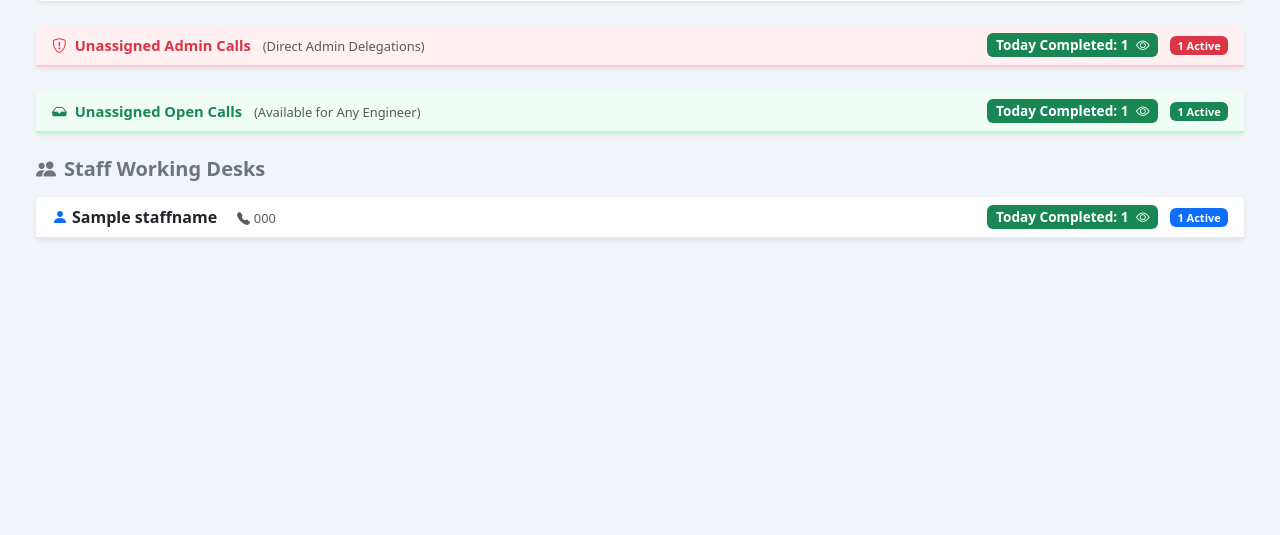
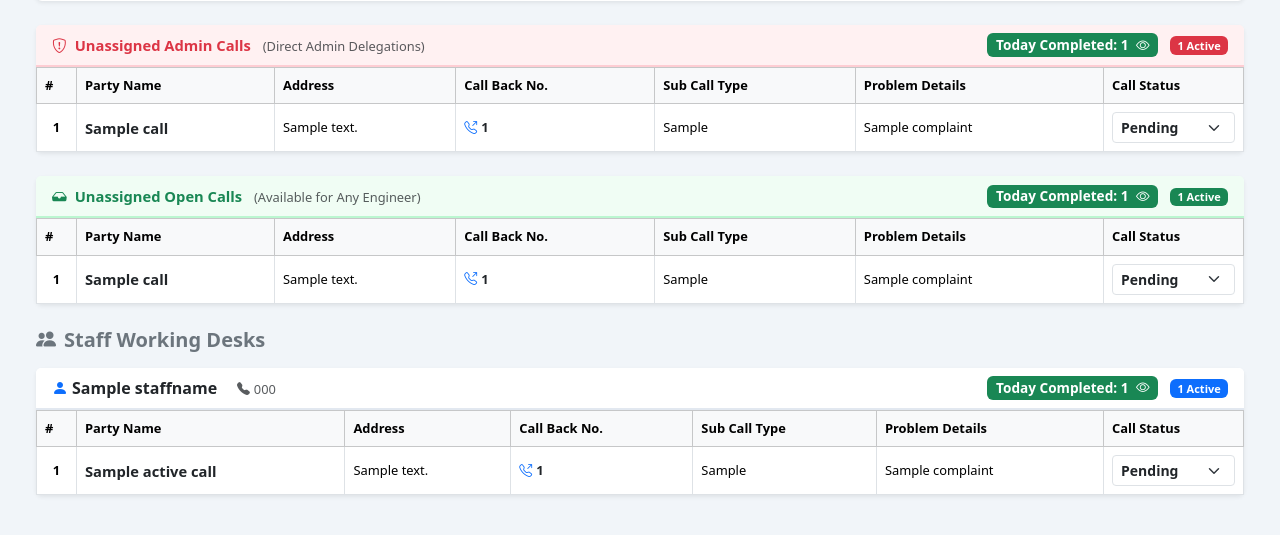
Before and after one commit to vikaspatilworks-gh/calls, a Flask app: template templates/index.html in a window 1280 px wide. Shown: the part 106-641 px from the top of the page. Run offline with Flask 3, Linux system fonts and the light colour scheme; the template is opened without the code that fills it: most values are stand-ins (such as "Sample title", 1, 10 or a date in 2020).

Commit message:
Update index.html

```diff
--- a/templates/index.html
+++ b/templates/index.html
@@ -1,3 +1,53 @@
+<!-- JINJA MACRO DEFINED FIRST AT THE TOP -->
+{% macro render_call_table(calls_list) %}
+<div class="table-responsive">
+  <table class="table table-bordered align-middle mb-0">
+    <thead class="table-light small">
+      <tr>
+        <th style="width: 40px;">#</th>
+        <th>Party Name</th>
+        <th>Address</th>
+        <th>Call Back No.</th>
+        <th>Sub Call Type</th>
+        <th>Problem Details</th>
+        <th style="width: 140px;">Call Status</th>
+      </tr>
+    </thead>
+    <tbody>
+      {% if calls_list and calls_list|length > 0 %}
+        {% for call in calls_list %}
+          {% set st = (call.status_clean or 'Pending')|lower %}
+          <tr class="clickable-row {% if st == 'complete' or st == 'completed' %}row-complete{% elif st == 'running' %}row-running{% elif st == 'other' %}row-other{% else %}row-pending{% endif %}">
+            <td class="fw-bold text-center small" onclick='editCallDetails({{ call|tojson }})'>{{ loop.index }}</td>
+            <td class="fw-bold text-dark" onclick='editCallDetails({{ call|tojson }})'>{{ call.customer_name }}</td>
+            <td class="small" onclick='editCallDetails({{ call|tojson }})'>{{ call.address }}</td>
+            <td class="small" onclick='editCallDetails({{ call|tojson }})'>
+              {% if call.callback_number or call.cust_mobile %}
+                <a href="tel:{{ call.callback_number or call.cust_mobile }}" class="text-decoration-none text-dark fw-bold" onclick="event.stopPropagation();">
+                  <i class="bi bi-telephone-outbound text-primary me-1"></i>{{ call.callback_number or call.cust_mobile }}
+                </a>
+              {% else %}-{% endif %}
+            </td>
+            <td class="small" onclick='editCallDetails({{ call|tojson }})'>{{ call.call_subtype or '-' }}</td>
+            <td class="small" onclick='editCallDetails({{ call|tojson }})'>{{ call.complaint }}</td>
+            <td>
+              <select class="form-select form-select-sm fw-semibold" onchange="quickUpdateStatus('{{ call.call_id }}', this.value)">
+                <option value="Pending" {% if st == 'pending' %}selected{% endif %}>Pending</option>
+                <option value="Running" {% if st == 'running' %}selected{% endif %}>Running</option>
+                <option value="Complete" {% if st == 'complete' or st == 'completed' %}selected{% endif %}>Complete</option>
+                <option value="Other" {% if st == 'other' %}selected{% endif %}>Other</option>
+              </select>
+            </td>
+          </tr>
+        {% endfor %}
+      {% else %}
+        <tr><td colspan="7" class="text-center py-3 text-muted small">No calls in this section.</td></tr>
+      {% endif %}
+    </tbody>
+  </table>
+</div>
+{% endmacro %}
+
 <!DOCTYPE html>
 <html lang="en">
 <head>
@@ -227,11 +223,11 @@
             <div class="row g-2 mb-2">
               <div class="col-md-4" id="cf_calltype">
                 <label class="form-label small fw-bold">Call Type</label>
-                <input type="text" id="call_type" class="form-control form-control-sm" placeholder="e.g. Service, Inquiry, Hardware">
+                <input type="text" id="call_type" class="form-control form-control-sm" placeholder="e.g. Service, Inquiry">
               </div>
               <div class="col-md-4" id="cf_callsubtype">
                 <label class="form-label small fw-bold">Call Subtype</label>
-                <input type="text" id="call_subtype" class="form-control form-control-sm" placeholder="e.g. Printer, Network, OS">
+                <input type="text" id="call_subtype" class="form-control form-control-sm" placeholder="e.g. Printer, OS">
               </div>
               <div class="col-md-4" id="cf_callback">
                 <label class="form-label small fw-bold">Callback Number</label>
```
Also changed, not shown: other parts of templates/index.html (+0 -67 lines).
